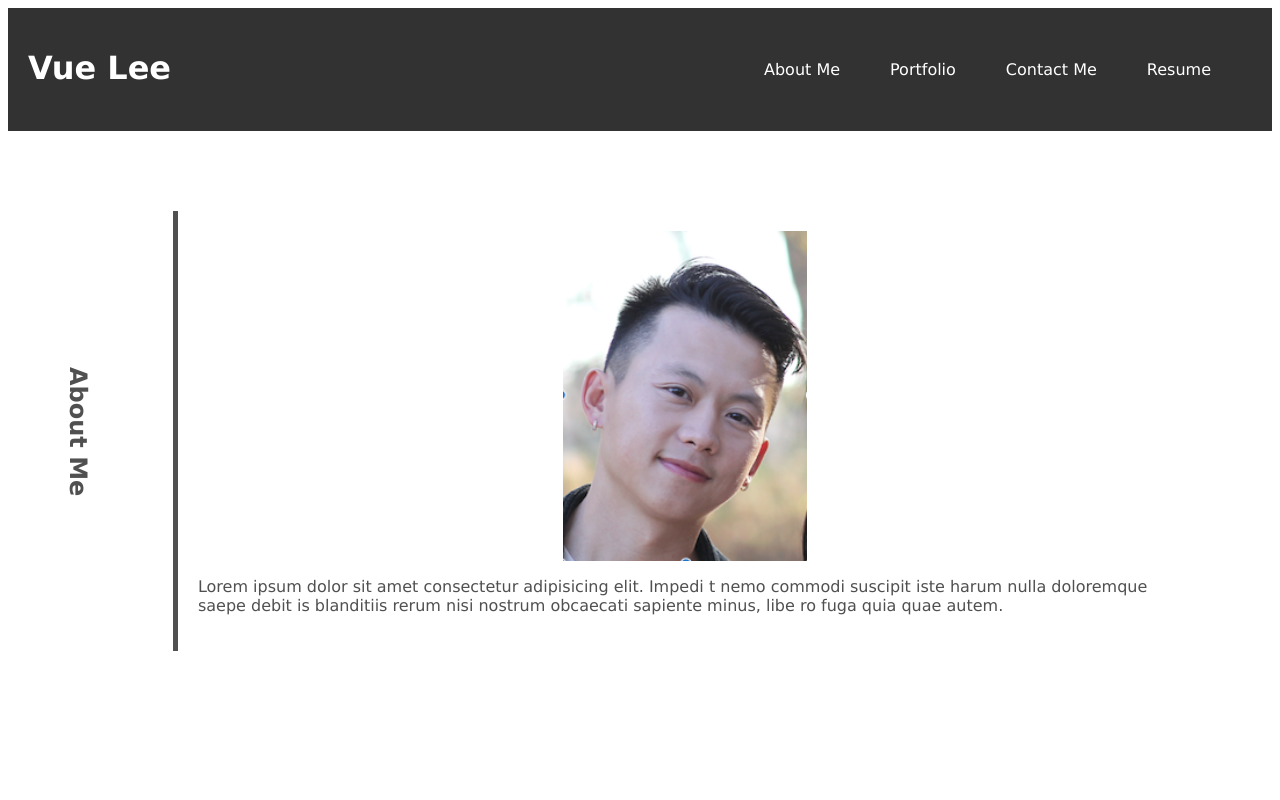
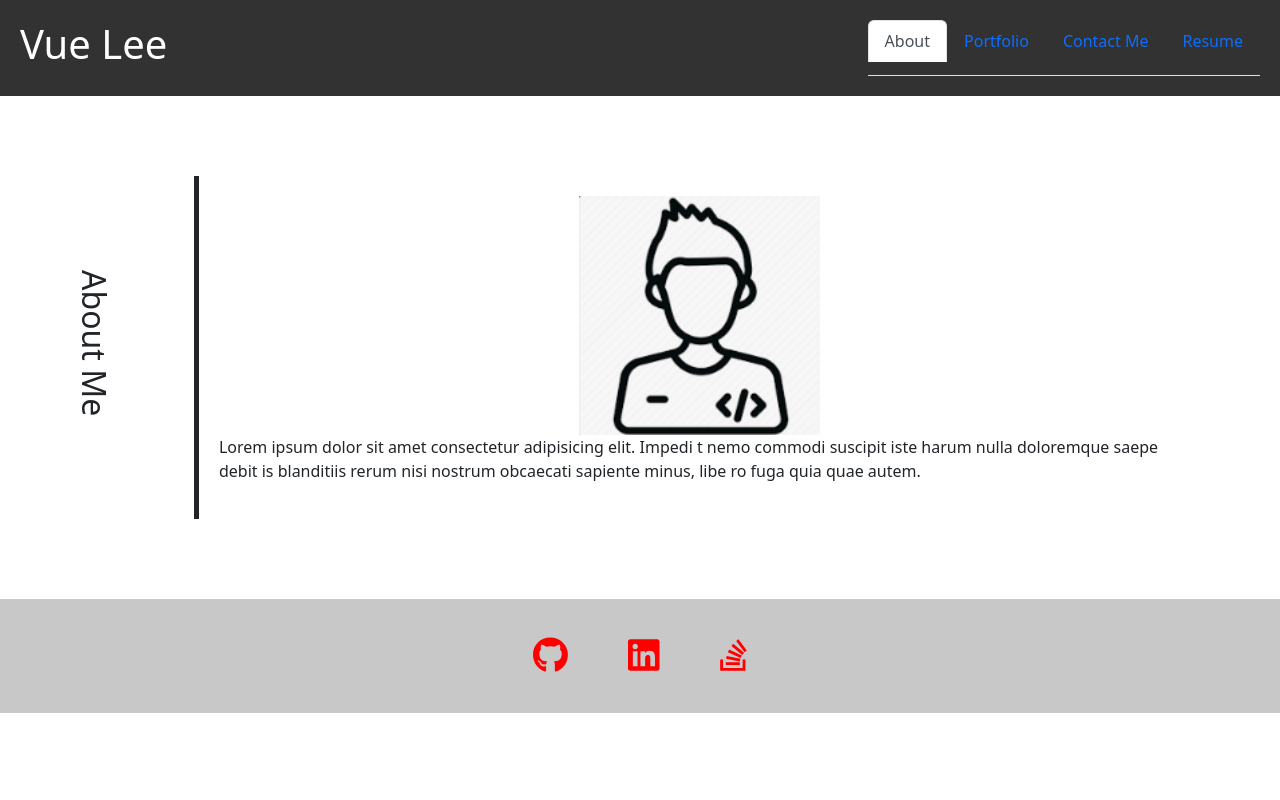
Before and after one commit to vuelee0/vue-portfolio-with-react, a React (Create React App) app: page / in a window 1280 px wide. Shown: the top 800 px of the page. Built offline with nearby package versions, Linux system fonts and the light colour scheme.

Commit message:
update nav to render conditionally

```diff
--- a/package.json
+++ b/package.json
@@ -9,6 +9,7 @@
     "@testing-library/jest-dom": "^5.16.4",
     "@testing-library/react": "^13.3.0",
     "@testing-library/user-event": "^13.5.0",
+    "bootstrap": "^5.2.0",
     "react": "^18.2.0",
     "react-dom": "^18.2.0",
     "react-scripts": "5.0.1",
--- a/src/App.js
+++ b/src/App.js
@@ -1,10 +1,7 @@
 import React from 'react';
 import './App.css';
-import About from './components/About';
 import Header from './components/Header';
-import Project from './components/Project'
 import Footer from './components/Footer'
-import Contact from './components/Contact'
 
 function App() {
     return (
@@ -13,9 +10,6 @@ function App() {
         <div>
             <Header></Header>
             <main>
-                <About></About>
-                <Project></Project>
-                <Contact></Contact>
             </main>
             <Footer></Footer>
         </div>
--- a/src/components/Header/index.js
+++ b/src/components/Header/index.js
@@ -1,16 +1,43 @@
-import React from 'react';
+import React, { useState } from 'react';
 import Nav from '../Nav';
+import About from '../About';
+import Portfolio from '../Portfolio';
+import Contact from '../Contact';
+import Resume from '../Resume';
 
 function Header() {
+    const [currentPage, setCurrentPage] = useState('About');
+
+    // This method is checking to see what the value of `currentPage` is. Depending on the value of currentPage, we return the corresponding component to render.
+    const renderPage = () => {
+        if (currentPage === 'About') {
+            return <About />;
+        }
+        if (currentPage === 'Portfolio') {
+            return <Portfolio />;
+        }
+        if (currentPage === 'Contact') {
+            return <Contact />;
+        }
+        return <Resume />;
+    };
+
+    const handlePageChange = (page) => setCurrentPage(page);
 
     return (
-        <header>
-            <h1>
-                <a href="/">Vue Lee</a>
-            </h1>
-            <Nav></Nav>
-        </header>
-    )
+        <div>
+            <header>
+                <h1>
+                    <a href="/">Vue Lee</a>
+                </h1>
+
+                {/* We are passing the currentPage from state and the function to update it */}
+                <Nav currentPage={currentPage} handlePageChange={handlePageChange} />
+            </header>
+            {/* Here we are calling the renderPage method which will return a component  */}
+            {renderPage()}
+        </div>
+    );
 }
 
 export default Header;
--- a/src/components/Nav/index.js
+++ b/src/components/Nav/index.js
@@ -1,25 +1,59 @@
 import React from 'react';
 
-function Nav() {
-
+function Nav({ currentPage, handlePageChange }) {
     return (
-        <nav>
-            <ul>
-                <li>
-                    <a href="#about-me">About Me</a>
-                </li>
-                <li>
-                    <a href="#portfolio">Portfolio</a>
-                </li>
-                <li>
-                    <a href="#contact-me">Contact Me</a>
-                </li>
-                <li>
-                    <a href="#resume">Resume</a>
-                </li>
-            </ul>
-        </nav>
-    )
+        <ul className="nav nav-tabs">
+            <li className="nav-item">
+                <a href="#about" onClick={() => handlePageChange('About')}
+                className={currentPage === 'About' ? 'nav-link active' : 'nav-link'}>
+                    About
+                </a>
+            </li>
+            <li className="nav-item">
+                <a href="#portfolio" onClick={() => handlePageChange('Portfolio')}
+                className={currentPage === 'Portfolio' ? 'nav-link active' : 'nav-link'}>
+                    Portfolio
+                </a>
+            </li>
+            <li className="nav-item">
+                <a href="#contact-me" onClick={() => handlePageChange('Contact')}
+                className={currentPage === 'Contact' ? 'nav-link active' : 'nav-link'}>
+                    Contact Me
+                </a>
+            </li>
+            <li className="nav-item">
+                <a href="#resume" onClick={() => handlePageChange('Resume')}
+                className={currentPage === 'Resume' ? 'nav-link active' : 'nav-link'}>
+                    Resume
+                </a>
+            </li>
+        </ul>
+    );
 }
 
 export default Nav;
+
+
+// function Nav() {
+
+//     return (
+//         <nav>
+//             <ul>
+//                 <li>
+//                     <a href="#about-me">About Me</a>
+//                 </li>
+//                 <li>
+//                     <a href="#portfolio">Portfolio</a>
+//                 </li>
+//                 <li>
+//                     <a href="#contact-me">Contact Me</a>
+//                 </li>
+//                 <li>
+//                     <a href="#resume">Resume</a>
+//                 </li>
+//             </ul>
+//         </nav>
+//     )
+// }
+
+// export default Nav;
--- a/src/components/Project/index.js
+++ b/src/components/Portfolio/index.js
@@ -6,7 +6,7 @@ import pwdGenerator from "../../assets/images/Pwd Generator.png"
 import tripPlanner from "../../assets/images/Trip Planner.png"
 import budgetTracker from "../../assets/images/budget-tracker-SS.png"
 
-function Project() {
+function Portfolio() {
 
     return (
         <section id="portfolio">
@@ -49,4 +49,4 @@ function Project() {
     )
 }
 
-export default Project;
+export default Portfolio;
--- /dev/null
+++ b/src/components/Resume/index.js
@@ -0,0 +1,28 @@
+import React from 'react';
+import avatarImage from "../../assets/images/Avatar.png"
+
+function Resume() {
+
+    return(
+        <div>
+            <section id="about-me" class="bio">
+                <h2>About Me</h2>
+                <article>
+                    <div class="avatar">
+                        <img src={avatarImage} alt="display avatar" style={{ width:"25%" }} />
+                    </div>
+                    <div>
+                        <p>
+                            Lorem ipsum dolor sit amet consectetur adipisicing elit. Impedi
+                            t nemo commodi suscipit iste harum nulla doloremque saepe debit
+                            is blanditiis rerum nisi nostrum obcaecati sapiente minus, libe
+                            ro fuga quia quae autem.
+                        </p>
+                    </div>
+                </article>
+            </section>
+        </div>
+    )
+}
+
+export default Resume;
--- a/src/index.css
+++ b/src/index.css
@@ -59,19 +59,6 @@ header {
 header a {
     color: rgb(255,255,255);
     text-decoration: none;
-}
-
-header nav ul {
-    display: flex;
-    flex-wrap: wrap;
-    justify-content: space-between;
-    align-items: center;
-    list-style: none;
-    padding: 1em;
-}
-
-header nav a {
-    padding: 25px;
 }
 /* apply styles to header ends */
 
--- a/src/index.js
+++ b/src/index.js
@@ -3,6 +3,7 @@ import ReactDOM from 'react-dom/client';
 import './index.css';
 import App from './App';
 import reportWebVitals from './reportWebVitals';
+import 'bootstrap/dist/css/bootstrap.min.css';
 
 const root = ReactDOM.createRoot(document.getElementById('root'));
 root.render(
```
Also changed, not shown: src/assets/images/Avatar.png, 1 other file (tests, documents, lock files or other folders).
